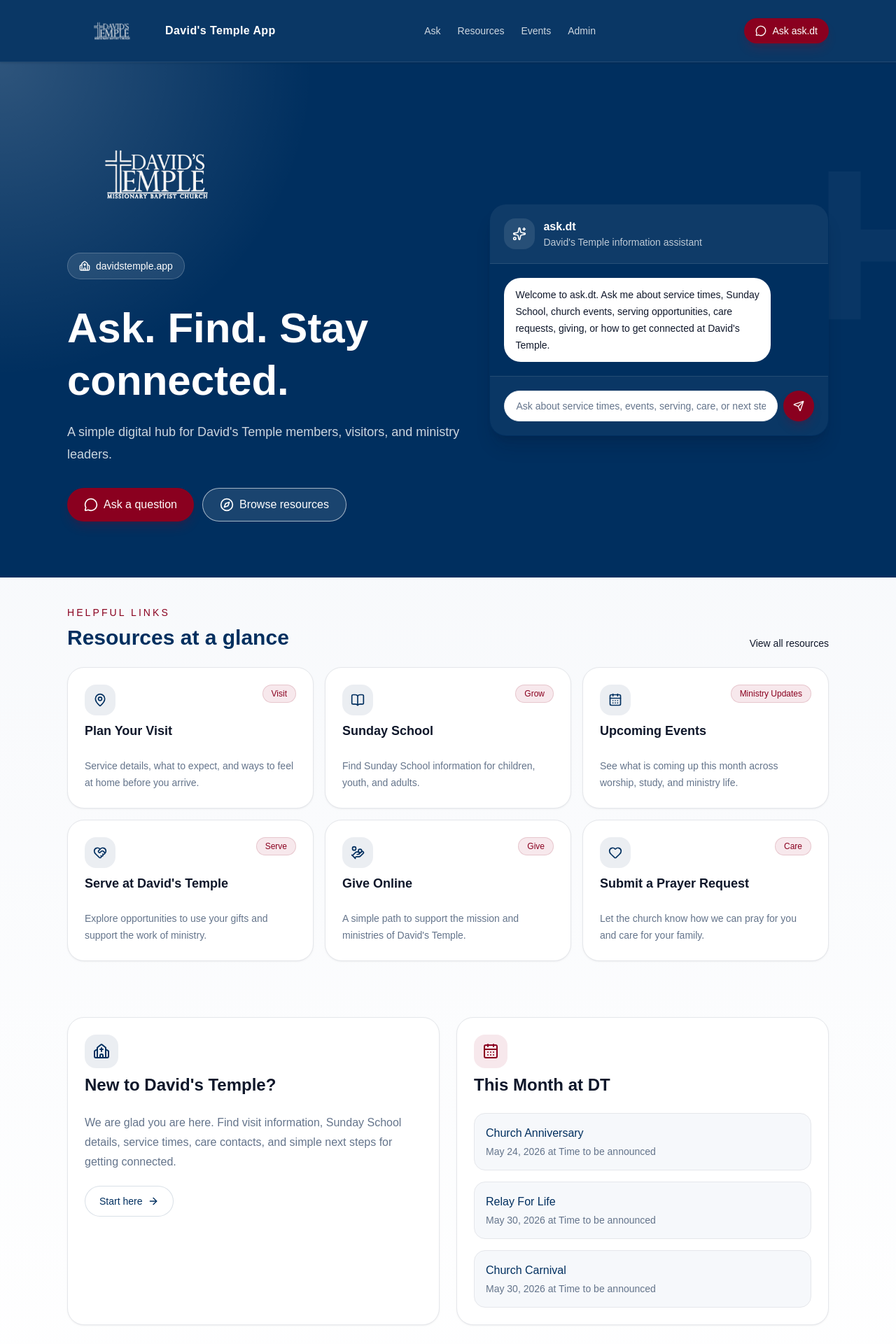
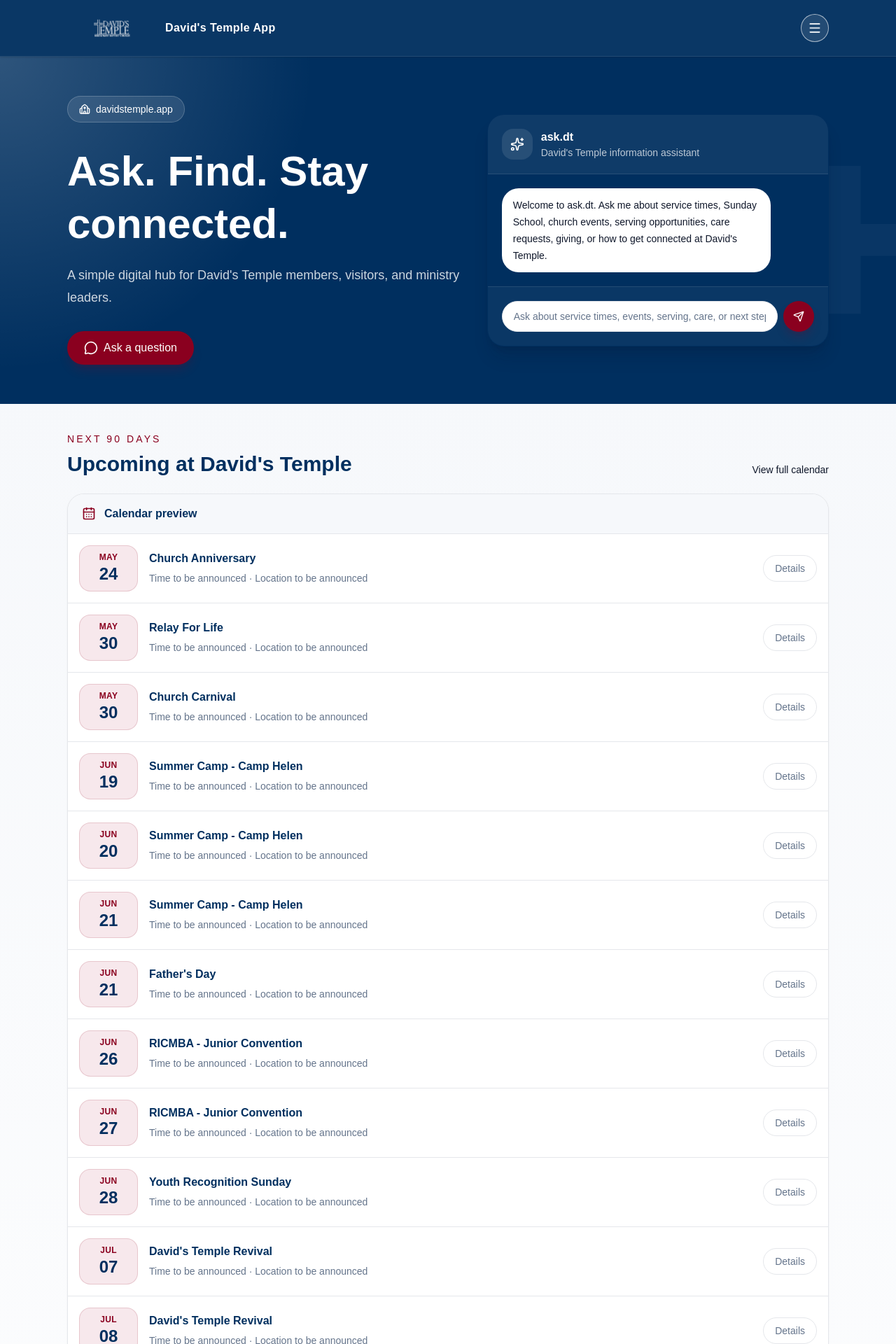
Before and after one commit to keithshouldersjr-discipleship/davidstemple-app, a Next.js app: page / in a window 1280 px wide. Shown: the top 1920 px of the page at 70% size. Built offline with nearby package versions, Linux system fonts and the light colour scheme.

Commit message:
Simplify mobile navigation and homepage layout

```diff
--- a/app/page.tsx
+++ b/app/page.tsx
@@ -1,15 +1,41 @@
 import Link from "next/link";
-import Image from "next/image";
-import { ArrowRight, CalendarDays, Church, Compass, MessageCircle } from "lucide-react";
+import { CalendarDays, Church, MessageCircle } from "lucide-react";
 import { ChatPanel } from "@/components/assistant/chat-panel";
 import { ResourceCard } from "@/components/resources/resource-card";
 import { Button } from "@/components/ui/button";
-import { Card, CardContent, CardHeader, CardTitle } from "@/components/ui/card";
 import { events, resources } from "@/lib/mock-data";
+import type { Event } from "@/lib/types";
+
+function parseEventDate(event: Event) {
+  const parsed = new Date(`${event.date} 12:00:00`);
+  return Number.isNaN(parsed.getTime()) ? null : parsed;
+}
+
+function getEventsWithinDays(days: number) {
+  const today = new Date("2026-05-21T00:00:00");
+  const endDate = new Date(today);
+  endDate.setDate(today.getDate() + days);
+
+  return events
+    .map((event) => ({ event, date: parseEventDate(event) }))
+    .filter(
+      (item): item is { event: Event; date: Date } =>
+        item.date !== null && item.date >= today && item.date <= endDate,
+    )
+    .sort((a, b) => a.date.getTime() - b.date.getTime());
+}
+
+function formatMonth(date: Date) {
+  return new Intl.DateTimeFormat("en-US", { month: "short" }).format(date);
+}
+
+function formatDay(date: Date) {
+  return new Intl.DateTimeFormat("en-US", { day: "2-digit" }).format(date);
+}
 
 export default function Home() {
   const featuredResources = resources.slice(0, 6);
-  const monthlyEvents = events.slice(0, 3);
+  const upcomingEvents = getEventsWithinDays(90);
 
   return (
     <main>
@@ -18,22 +44,14 @@ export default function Home() {
         <div className="pointer-events-none absolute -right-12 top-12 text-[18rem] font-bold leading-none text-white/[0.035] sm:text-[26rem]">
           +
         </div>
-        <div className="relative mx-auto grid max-w-6xl gap-10 px-4 py-12 sm:px-6 md:grid-cols-[1fr_0.86fr] md:items-center lg:px-8 lg:py-20">
+        <div className="relative mx-auto grid max-w-6xl gap-8 px-4 py-8 sm:px-6 md:grid-cols-[1fr_0.86fr] md:items-center lg:px-8 lg:py-14">
           <div className="space-y-8">
-            <Image
-              src="/davids-temple-logo-white.png"
-              alt="David's Temple Missionary Baptist Church"
-              width={3600}
-              height={3600}
-              priority
-              className="h-32 w-52 object-contain sm:h-40 sm:w-64"
-            />
             <div className="inline-flex items-center gap-2 rounded-full border border-white/20 bg-white/10 px-4 py-2 text-sm text-white">
               <Church className="h-4 w-4" />
               davidstemple.app
             </div>
             <div className="space-y-5">
-              <h1 className="max-w-3xl text-5xl font-semibold leading-tight text-white sm:text-6xl">
+              <h1 className="max-w-3xl text-4xl font-semibold leading-tight text-white sm:text-6xl">
                 Ask. Find. Stay connected.
               </h1>
               <p className="max-w-2xl text-lg leading-8 text-white/80">
@@ -48,12 +66,6 @@ export default function Home() {
                   Ask a question
                 </Button>
               </Link>
-              <Link href="/resources">
-                <Button variant="light" size="lg">
-                  <Compass className="h-5 w-5" />
-                  Browse resources
-                </Button>
-              </Link>
             </div>
           </div>
           <ChatPanel compact />
@@ -64,9 +76,62 @@ export default function Home() {
         <div className="mb-6 flex items-end justify-between gap-4">
           <div>
             <p className="text-sm font-medium uppercase tracking-[0.22em] text-[var(--brand-burgundy)]">
+              Next 90 Days
+            </p>
+            <h2 className="mt-2 text-3xl font-semibold text-[var(--brand-navy)]">
+              Upcoming at David&apos;s Temple
+            </h2>
+          </div>
+          <Link href="/events" className="hidden text-sm font-medium text-[var(--brand-burgundy)] sm:inline-flex">
+            View full calendar
+          </Link>
+        </div>
+        <div className="overflow-hidden rounded-3xl border border-[var(--brand-border)] bg-white shadow-sm shadow-slate-900/5">
+          <div className="border-b border-[var(--brand-border)] bg-[var(--brand-soft)] px-5 py-4">
+            <div className="flex items-center gap-3 text-[var(--brand-navy)]">
+              <CalendarDays className="h-5 w-5 text-[var(--brand-burgundy)]" />
+              <p className="font-semibold">Calendar preview</p>
+            </div>
+          </div>
+          <div className="grid gap-0 divide-y divide-[var(--brand-border)]">
+            {upcomingEvents.map(({ event, date }) => (
+              <Link
+                key={event.id}
+                href="/events"
+                className="grid grid-cols-[4.5rem_1fr] gap-4 p-4 transition hover:bg-[var(--brand-soft)] sm:grid-cols-[5.25rem_1fr_auto] sm:items-center"
+              >
+                <div className="rounded-2xl border border-[var(--brand-burgundy)]/15 bg-[var(--brand-burgundy-soft)] px-3 py-2 text-center">
+                  <p className="text-xs font-bold uppercase tracking-wide text-[var(--brand-burgundy)]">
+                    {formatMonth(date)}
+                  </p>
+                  <p className="text-2xl font-semibold text-[var(--brand-navy)]">
+                    {formatDay(date)}
+                  </p>
+                </div>
+                <div>
+                  <p className="font-semibold text-[var(--brand-navy)]">{event.title}</p>
+                  <p className="mt-1 text-sm leading-6 text-[var(--brand-muted)]">
+                    {event.time} · {event.location}
+                  </p>
+                </div>
+                <span className="hidden rounded-full border border-[var(--brand-border)] px-4 py-2 text-sm font-medium text-[var(--brand-muted)] sm:inline-flex">
+                  Details
+                </span>
+              </Link>
+            ))}
+          </div>
+        </div>
+      </section>
+
+      <section className="mx-auto max-w-6xl px-4 pb-12 sm:px-6 lg:px-8">
+        <div className="mb-6 flex items-end justify-between gap-4">
+          <div>
+            <p className="text-sm font-medium uppercase tracking-[0.22em] text-[var(--brand-burgundy)]">
               Helpful Links
             </p>
-            <h2 className="mt-2 text-3xl font-semibold text-[var(--brand-navy)]">Resources at a glance</h2>
+            <h2 className="mt-2 text-3xl font-semibold text-[var(--brand-navy)]">
+              Resources at a glance
+            </h2>
           </div>
           <Link href="/resources" className="hidden text-sm font-medium text-[var(--brand-burgundy)] sm:inline-flex">
             View all resources
@@ -78,50 +143,6 @@ export default function Home() {
           ))}
         </div>
       </section>
-
-      <section className="mx-auto grid max-w-6xl gap-6 px-4 py-10 sm:px-6 md:grid-cols-2 lg:px-8">
-        <Card>
-          <CardHeader>
-            <div className="flex h-12 w-12 items-center justify-center rounded-2xl bg-[var(--brand-navy)]/8 text-[var(--brand-navy)]">
-              <Church className="h-6 w-6" />
-            </div>
-            <CardTitle className="text-2xl">New to David&apos;s Temple?</CardTitle>
-          </CardHeader>
-          <CardContent className="space-y-5">
-            <p className="leading-7 text-[var(--brand-muted)]">
-              We are glad you are here. Find visit information, Sunday School details,
-              service times, care contacts, and simple next steps for getting connected.
-            </p>
-            <Link href="/resources">
-              <Button variant="secondary">
-                Start here
-                <ArrowRight className="h-4 w-4" />
-              </Button>
-            </Link>
-          </CardContent>
-        </Card>
-
-        <Card>
-          <CardHeader>
-            <div className="flex h-12 w-12 items-center justify-center rounded-2xl bg-[var(--brand-burgundy-soft)] text-[var(--brand-burgundy)]">
-              <CalendarDays className="h-6 w-6" />
-            </div>
-            <CardTitle className="text-2xl">This Month at DT</CardTitle>
-          </CardHeader>
-          <CardContent>
-            <div className="space-y-4">
-              {monthlyEvents.map((event) => (
-                <div key={event.id} className="rounded-2xl border border-[var(--brand-border)] bg-[var(--brand-soft)] p-4">
-                  <p className="font-medium text-[var(--brand-navy)]">{event.title}</p>
-                  <p className="mt-1 text-sm text-[var(--brand-muted)]">
-                    {event.date} at {event.time}
-                  </p>
-                </div>
-              ))}
-            </div>
-          </CardContent>
-        </Card>
-      </section>
     </main>
   );
 }
--- a/components/layout/site-header.tsx
+++ b/components/layout/site-header.tsx
@@ -1,6 +1,9 @@
+"use client";
+
 import Link from "next/link";
 import Image from "next/image";
-import { MessageCircle } from "lucide-react";
+import { Menu, X } from "lucide-react";
+import { useState } from "react";
 import { Button } from "@/components/ui/button";
 
 const navLinks = [
@@ -11,9 +14,11 @@ const navLinks = [
 ];
 
 export function SiteHeader() {
+  const [isOpen, setIsOpen] = useState(false);
+
   return (
     <header className="sticky top-0 z-40 border-b border-white/10 bg-[var(--brand-navy)]/96 shadow-sm backdrop-blur-xl">
-      <div className="mx-auto flex max-w-6xl items-center justify-between gap-4 px-4 py-4 sm:px-6 lg:px-8">
+      <div className="mx-auto flex max-w-6xl items-center justify-between gap-4 px-4 py-3 sm:px-6 lg:px-8">
         <Link href="/" className="flex items-center gap-3">
           <Image
             src="/davids-temple-logo-white.png"
@@ -27,20 +32,34 @@ export function SiteHeader() {
             David&apos;s Temple App
           </span>
         </Link>
-        <nav className="hidden items-center gap-6 text-sm text-white/80 md:flex">
-          {navLinks.map((link) => (
-            <Link key={link.href} href={link.href} className="hover:text-white">
-              {link.label}
-            </Link>
-          ))}
+        <Button
+          type="button"
+          variant="light"
+          size="sm"
+          className="h-10 w-10 px-0"
+          aria-label={isOpen ? "Close navigation menu" : "Open navigation menu"}
+          aria-expanded={isOpen}
+          onClick={() => setIsOpen((current) => !current)}
+        >
+          {isOpen ? <X className="h-5 w-5" /> : <Menu className="h-5 w-5" />}
+        </Button>
+      </div>
+      {isOpen ? (
+        <nav className="border-t border-white/10 bg-[var(--brand-navy)] px-4 py-3 sm:px-6 lg:px-8">
+          <div className="mx-auto grid max-w-6xl gap-2">
+            {navLinks.map((link) => (
+              <Link
+                key={link.href}
+                href={link.href}
+                className="rounded-2xl px-4 py-3 text-base font-medium text-white/90 hover:bg-white/10 hover:text-white"
+                onClick={() => setIsOpen(false)}
+              >
+                {link.label}
+              </Link>
+            ))}
+          </div>
         </nav>
-        <Link href="/ask">
-          <Button size="sm">
-            <MessageCircle className="h-4 w-4" />
-            Ask ask.dt
-          </Button>
-        </Link>
-      </div>
+      ) : null}
     </header>
   );
 }
```
